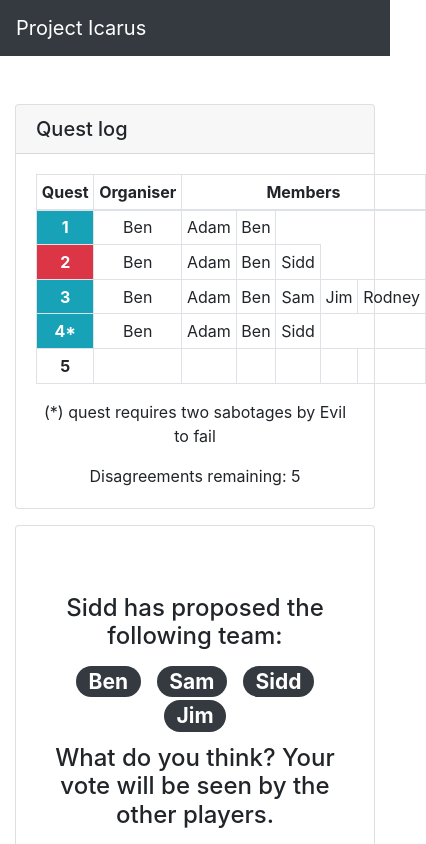
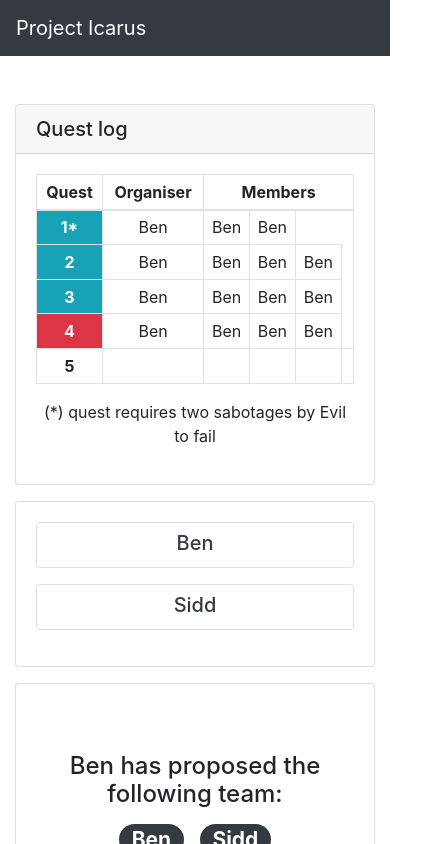
Before and after one commit to ben-dale/project-icarus, a Vue app in the folder client/: page /avalon/1 in a window 390 px wide. Shown: the top 844 px of the page, 426 px wide, since content can reach past the window. Built offline with nearby package versions, Linux system fonts and the light colour scheme; no server answers; the HTML template or start-up script is replaced by a standard one.

Commit message:
start getting the ui working in response to game state

```diff
--- a/client/src/components/avalon/Game.vue
+++ b/client/src/components/avalon/Game.vue
@@ -1,44 +1,48 @@
 <template>
   <div class="col-md-12">
     <div class="row mb-3">
-      <QuestLog />
+      <QuestLog :questLog="game.questLog" :players="players" />
     </div>
-    <div class="row">
-      <QuestProposalVoteInput />
+    <div class="row mb-3">
+      <Players :players="players" />
     </div>
-    <div class="row">
+    <div v-if="game.state == 'questProposing' && !playerIsOrganiser" class="row">
+      <PlainOutput :line="playerIsOrganisingTeamText" />
+    </div>
+    <div v-if="game.state == 'questProposing' && playerIsOrganiser" class="row">
+      <QuestProposalInput />
+    </div>
+    <div v-if="game.state == 'questProposal'" class="row">
+      <QuestProposalVoteInput :organiser="currentOrganiser.name" :members="proposedQuestMembers" />
+    </div>
+    <div v-if="game.state == 'questProposalResult'" class="row">
       <QuestProposalVoteResult />
     </div>
-    <div class="row">
+    <div v-if="game.state == 'questStarted'" class="row">
+      <PlainOutput line="The results of the quest will be revealed shortly." />
+    </div>
+    <div v-if="game.state == 'questStarted'" class="row">
+      <QuestOutcomeVoteInput />
+    </div>
+    <div v-if="game.state == 'questResultReveal'" class="row mb-3">
+      <QuestResultReveal />
+    </div>
+    <div v-if="game.state == 'questResult'" class="row mb-3">
+      <Outcome winner="evil" outcome="Evil have sabotaged the quest" buttonText="Play Again" />
+    </div>
+    <div v-if="game.state == 'questResult'" class="row mb-3">
+      <Outcome winner="good" outcome="The quest has been succeeded" buttonText="Play Again" />
+    </div>
+    <div v-if="game.state == 'gameOver'" class="row">
       <Outcome winner="evil" outcome="Evil have taken the win!" buttonText="Play Again" />
     </div>
-    <div class="row">
-      <Outcome winner="good" outcome="The Assassin was not able to identify Merlin. Good have taken the win!" buttonText="Play Again" />
+    <div v-if="game.state == 'gameOver'" class="row">
+      <Outcome
+        winner="good"
+        outcome="The Assassin was not able to identify Merlin. Good have taken the win!"
+        buttonText="Play Again"
+      />
     </div>
-    <div class="row mb-3">
-      <QuestResultReveal />
-    </div>
-    <div class="row">
-      <PlainOutput line="The results of the quest will be revealed shortly." />
-    </div>
-
-    <div class="row">
-      <PlainOutput line="The quest was a success!" />
-    </div>
-
-    <div class="row">
-      <PlainOutput line="Ben is deciding on who be on the next quest..." />
-    </div>
-
-    <div class="row">
-      <PlainOutput line="Evil sabotaged the quest! The quest was a failure." />
-    </div>
-
-    <div class="row">
-      <QuestOutcomeVoteInput />
-    </div>
-
-
   </div>
 </template>
 
@@ -50,6 +54,9 @@ import PlainOutput from "@/components/avalon/PlainOutput.vue";
 import QuestOutcomeVoteInput from "@/components/avalon/QuestOutcomeVoteInput.vue";
 import Outcome from "@/components/avalon/Outcome.vue";
 import QuestProposalVoteResult from "@/components/avalon/QuestProposalVoteResult.vue";
+import QuestProposalInput from "@/components/avalon/QuestProposalInput.vue";
+
+import Players from "@/components/avalon/Players.vue";
 
 export default {
   components: {
@@ -59,7 +66,41 @@ export default {
     PlainOutput,
     QuestOutcomeVoteInput,
     Outcome,
-    QuestProposalVoteResult
+    QuestProposalVoteResult,
+    QuestProposalInput,
+    Players
+  },
+  props: {
+    game: Object,
+    players: Array,
+    playerId: String
+  },
+  computed: {
+    playerIsOrganiser: function() {
+      return this.playerId == this.game.activeQuest.organiser;
+    },
+    currentOrganiser: function() {
+      return this.players.find(o => o.id == this.game.activeQuest.organiser);
+    },
+    playerIsOrganisingTeamText: function() {
+      return this.currentOrganiser.name + " is currently organising a team...";
+    },
+    proposedQuestMembers: function() {
+      let members = [];
+      for (let i = 0; i < this.game.activeQuest.proposedMembers.length; i++) {
+        members.push(this.getPlayerNameById(this.game.activeQuest.proposedMembers[i]))
+      }
+      return members;
+    }
+  },
+  methods: {
+    getPlayerById: function(id) {
+      return this.players.find(o => o.id == id);
+    },
+    getPlayerNameById: function(id) {
+      let player = this.players.find(o => o.id == id);
+      return player && player.name ? player.name : "";
+    }
   }
 };
 </script>
--- /dev/null
+++ b/client/src/components/avalon/Players.vue
@@ -0,0 +1,39 @@
+<template>
+  <div class="col-md-12">
+    <div class="card">
+      <div class="card-body">
+        <div class="row text-center">
+          <div v-for="player in players" class="col-md-2" :key="player.id">
+            <div
+              v-if="player.ready"
+              class="bg-success text-white pt-2 pb-1 mb-3 border border-success rounded"
+            >
+              <h5>{{player.name}}</h5>
+            </div>
+            <div v-if="!player.ready" class="text-dark pt-2 pb-1 mb-3 border rounded">
+              <h5>{{player.name}}</h5>
+            </div>
+          </div>
+        </div>
+      </div>
+    </div>
+  </div>
+</template>
+
+<script>
+export default {
+  props: {
+    players: {
+      type: Array,
+      default: function() {
+        return [
+          { name: "Ben", active: false },
+          { name: "Sidd", active: true },
+          { name: "Sam", active: false },
+          { name: "Rodney", active: false }
+        ];
+      }
+    }
+  }
+};
+</script>
--- a/client/src/components/avalon/QuestLog.vue
+++ b/client/src/components/avalon/QuestLog.vue
@@ -19,18 +19,19 @@
                     scope="row"
                     :class="{ 'bg-info text-white': log.result === 'succeed', 'bg-danger text-white': log.result === 'fail' }"
                   >{{log.id}}{{ log.requiresDoubleFail ? '*' : '' }}</th>
-                  <td>{{log.organiser}}</td>
-                  <td v-for="(member, index) in log.members" :key="index * log.id">{{member}}</td>
+                  <td>{{getPlayerNameById(log.organiser)}}</td>
+                  <td
+                    v-for="(member, index) in log.members"
+                    :key="index * log.id"
+                  >{{getPlayerNameById(member)}}</td>
                 </tr>
               </tbody>
             </table>
-            <p v-if="questContainsDoubleFails" class="text-center">(*) quest requires two sabotages by Evil to fail</p>
+            <p
+              v-if="questContainsDoubleFails"
+              class="text-center"
+            >(*) quest requires two sabotages by Evil to fail</p>
           </div>
-        </div>
-        <div class="row">
-          <div
-            class="col-md-12 text-center"
-          >Disagreements remaining: {{questLog.disagreementsRemaining}}</div>
         </div>
       </div>
     </div>
@@ -39,11 +40,11 @@
 <script>
 export default {
   props: {
+    players: Array,
     questLog: {
       type: Object,
       default: function() {
         return {
-          disagreementsRemaining: 5,
           logs: [
             {
               id: 1,
@@ -81,7 +82,15 @@ export default {
   },
   computed: {
     questContainsDoubleFails: function() {
-      return this.questLog.logs.filter(log => log.requiresDoubleFail).length > 0;
+      return (
+        this.questLog.logs.filter(log => log.requiresDoubleFail).length > 0
+      );
+    }
+  },
+  methods: {
+    getPlayerNameById: function(id) {
+      let player = this.players.find(o => o.id == id);
+      return player && player.name ? player.name : "";
     }
   }
 };
--- /dev/null
+++ b/client/src/components/avalon/QuestProposalInput.vue
@@ -0,0 +1,70 @@
+<template>
+  <div class="col-md-12">
+    <div class="card">
+      <div class="card-body text-center">
+        <div class="row py-5">
+          <div
+            v-for="(member, index) in selected"
+            :key="index"
+            :class="['col-md-2 mb-2', index % 5 === 0 ? 'offset-md-1' : '']"
+          >
+            <button class="btn btn-dark btn-lg btn-block" v-on:click="unselect(index)">{{member}}</button>
+          </div>
+        </div>
+        <div class="row py-5">
+          <div
+            v-for="(member, index) in notSelected"
+            :key="index"
+            :class="['col-md-2 mb-2', index % 5 === 0 ? 'offset-md-1' : '']"
+          >
+            <button class="btn btn-dark btn-lg btn-block" v-on:click="select(index)">{{member}}</button>
+          </div>
+        </div>
+        <div class="row py-5">
+          <div class="col-4 offset-4">
+            <button class="btn btn-dark btn-lg btn-block">Submit</button>
+          </div>
+        </div>
+      </div>
+    </div>
+  </div>
+</template>
+
+<script>
+export default {
+  props: {
+    questSize: {
+      type: Number,
+      default: () => 4
+    },
+    players: {
+      type: Array,
+      default: function() {
+        return ["ben", "sam", "sidd"];
+      }
+    }
+  },
+  data: function() {
+    return {
+      selected: [],
+      notSelected: [
+        "ben",
+        "sam",
+        "Rodney",
+        "test",
+        "test",
+        "wwwwwwww",
+        "pppppppp"
+      ]
+    };
+  },
+  methods: {
+    select: function(i) {
+      this.selected.push(this.notSelected.splice(i, 1)[0]);
+    },
+    unselect: function(i) {
+      this.notSelected.push(this.selected.splice(i, 1)[0]);
+    }
+  }
+};
+</script>
--- a/client/src/components/avalon/QuestProposalVoteInput.vue
+++ b/client/src/components/avalon/QuestProposalVoteInput.vue
@@ -4,10 +4,10 @@
       <div class="card-body text-center">
         <div class="row py-5">
           <div class="col-12">
-            <h4 class="card-title">{{proposal.organiser}} has proposed the following team:</h4>
+            <h4 class="card-title">{{organiser}} has proposed the following team:</h4>
             <h3 class="card-title">
               <span
-                v-for="(member, index) in proposal.members"
+                v-for="(member, index) in members"
                 :key="index"
                 class="badge badge-pill badge-dark mx-2"
               >{{member}}</span>
@@ -31,15 +31,8 @@
 <script>
 export default {
   props: {
-    proposal: {
-      type: Object,
-      default: function() {
-        return {
-          organiser: "Sidd",
-          members: ["Ben", "Sam", "Sidd", "Jim"]
-        };
-      }
-    }
+    organiser: String,
+    members: Array
   }
 };
 </script>
--- a/client/src/views/AvalonGame.vue
+++ b/client/src/views/AvalonGame.vue
@@ -41,7 +41,7 @@
       class="row"
       v-bind:class="{ 'visible': screen === 'gameScreen', 'hidden': screen !== 'gameScreen' }"
     >
-      <Game />
+      <Game :game="game" :players="players" playerId="aaa" />
     </div>
   </div>
 </template>
@@ -80,11 +80,33 @@ export default {
       morganaSelected: false,
       percivalSelected: false,
       oberonSelected: false,
-      players: [],
+      players: [{ id: "aaa", name: "Ben" }, { id: "bbb", name: "Sidd" }],
       name: "",
       screen: "gameScreen",
       team: "",
-      role: ""
+      role: "",
+      game: {
+        questLog: {
+            logs: [
+                { id: 1, requiresDoubleFail: true, organiser: "aaa", members: ["aaa", "aaa"], result: "succeed" },
+                { id: 2, requiresDoubleFail: false, organiser: "aaa", members: ["aaa", "aaa", "aaa"], result: "succeed" },
+                { id: 3, requiresDoubleFail: false, organiser: "aaa", members: ["aaa", "aaa", "aaa"], result: "succeed" },
+                { id: 4, requiresDoubleFail: false, organiser: "aaa", members: ["aaa", "aaa", "aaa"], result: "fail" },
+                { id: 5, requiresDoubleFail: false, organiser: "", members: ["", "", "", ""], result: "" },
+            ]
+        },
+        activeQuest: {
+            id: 1,
+            disagreements: 0,
+            organiser: "aaa",
+            proposedMembers: ["aaa", "bbb"],
+            proposalAccepted: true,
+            requiresDoubleFail: false,
+            questResults: [{ id: 0, revealed: false, result: "success" }],
+            result: "pass/fail"
+        },
+        state: "questProposal"
+      }
     };
   },
   computed: {
```
